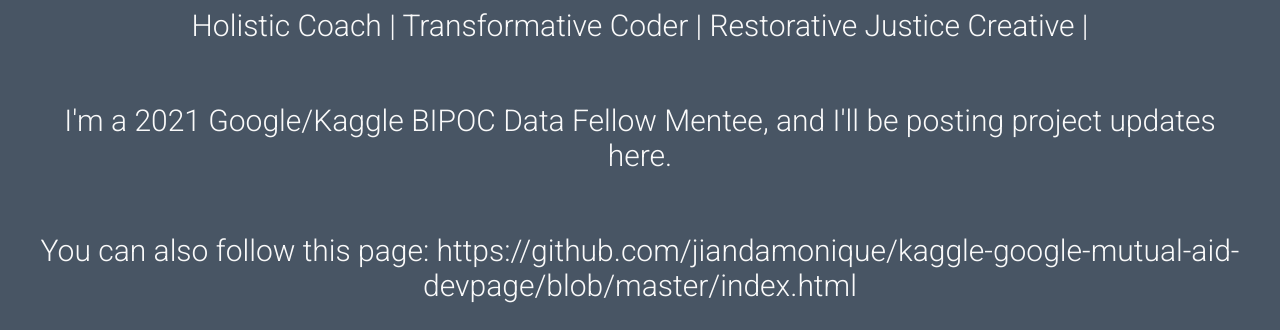
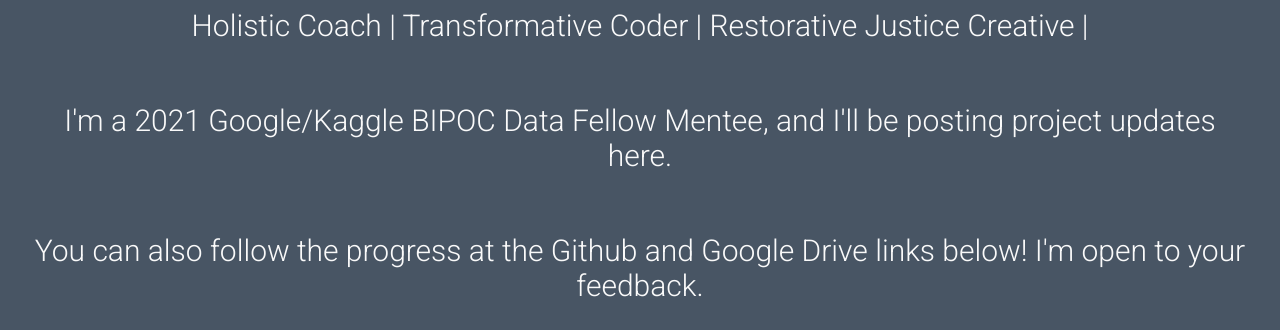
Before and after one commit to jiandamonique/kaggle-google-mutual-aid-devpage, a plain HTML site: page index.html in a window 1280 px wide. Shown: the part 261-591 px from the top of the page. Drawn offline with Linux system fonts and the light colour scheme.

Commit message:
Update index.html

```diff
--- a/index.html
+++ b/index.html
@@ -30,8 +30,8 @@
 		<div class="intro">Hello, I'm Jianda!</div>
 		<div class="tagline">Holistic Coach | Transformative Coder | Restorative Justice Creative |</div>
                 <div class="tagline">I'm a 2021 Google/Kaggle BIPOC Data Fellow Mentee, and I'll be posting project updates here.</div>
-                <div class="tagline">You can also follow this page: https://github.com/jiandamonique/kaggle-google-mutual-aid-devpage/blob/master/index.html
-              </div>
+                <div class="tagline">You can also follow the progress at the Github and Google Drive links below! I'm open to your feedback.
+        </div>
 		<!-- Find your icons from here - https://fontawesome.com/icons?d=gallery&s=brands -->
 		<div class="icons-social">
 			<a target="_blank" href="https://github.com/jiandamonique"><i class="fab fa-github"></i></a>
```
